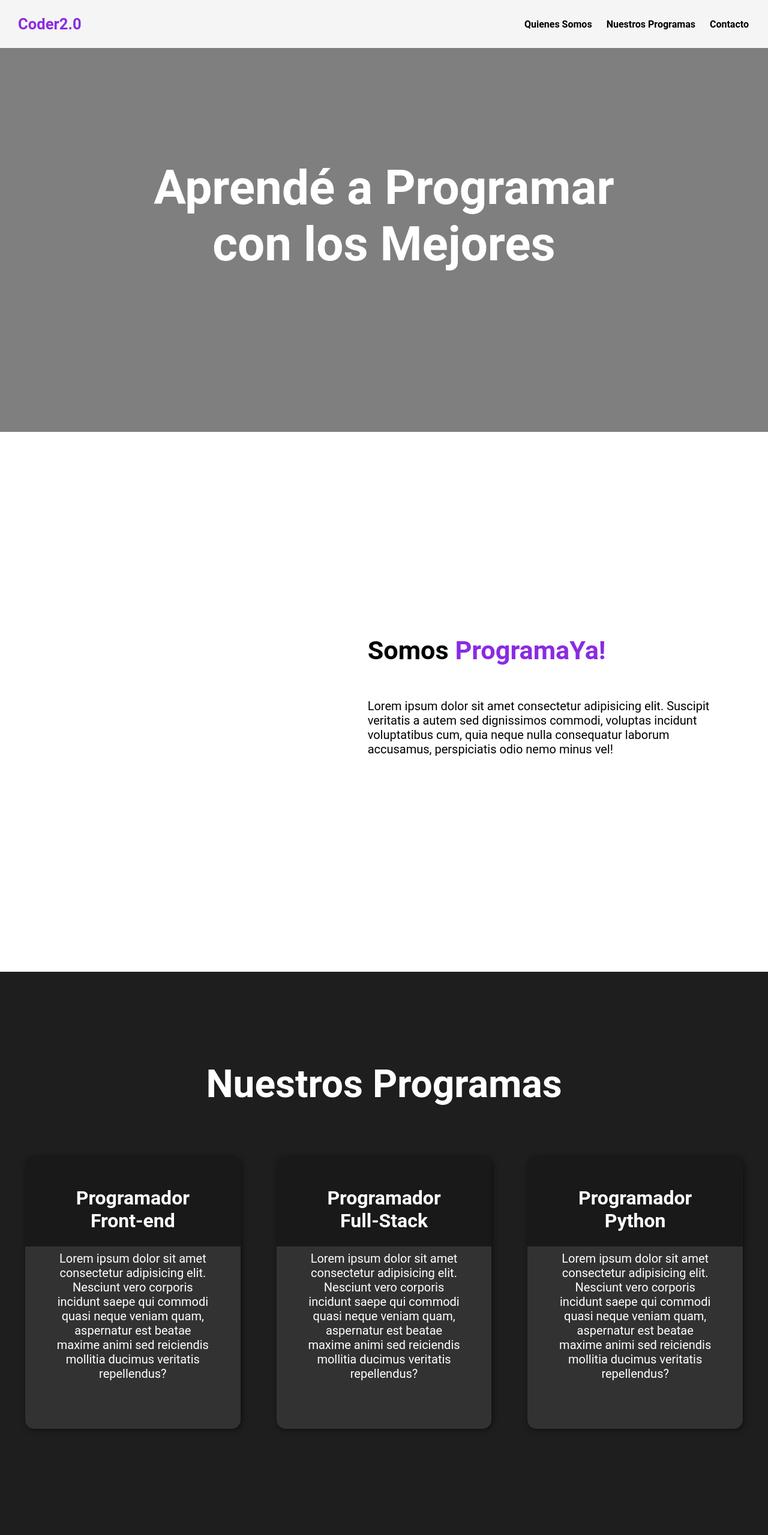
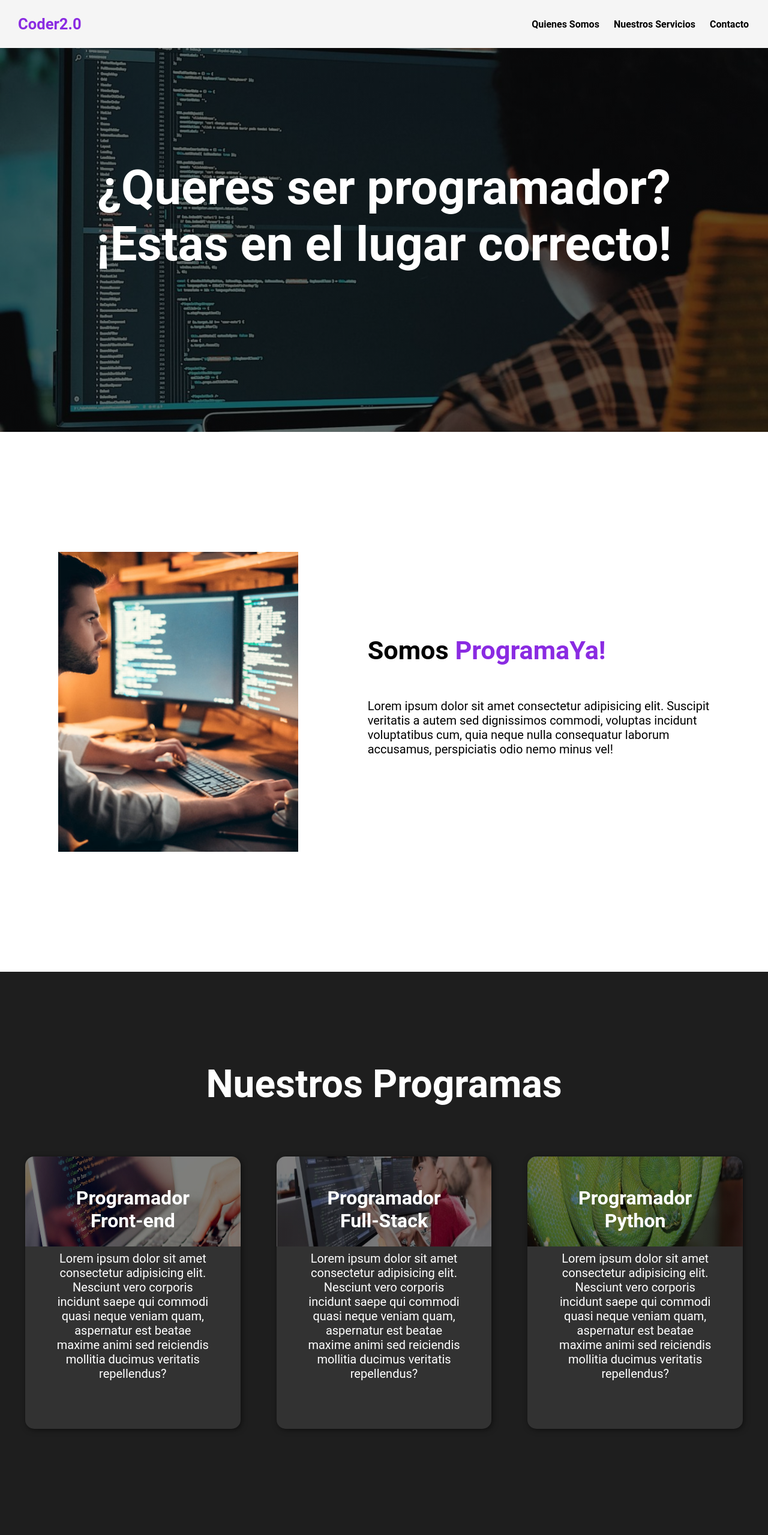
Before and after one commit to Tobiascng/PF-Cangas, a plain HTML site: page index.html in a window 1280 px wide. Shown: the top 2559 px of the page at 60% size. Drawn offline with Linux system fonts and the light colour scheme.

Commit message:
agregados de diseño

```diff
--- a/css/style.css
+++ b/css/style.css
@@ -75,7 +75,7 @@ header a:hover{
         rgba(0,0,0,0.5),
         rgba(0,0,0,0.5)
     )
-    ,url("media/hero.jpg");
+    ,url("../Assets/img2.jpg");
     background-repeat: no-repeat;
     background-size: cover;
     background-position: center center;
@@ -127,7 +127,7 @@ header a:hover{
         rgba(0,0,0,0.5),
         rgba(0,0,0,0.5)
     )
-    ,url("media/front-end.jpg");
+    ,url("../Assets/img3.jpg");
 
 }
 
@@ -137,7 +137,7 @@ header a:hover{
         rgba(0,0,0,0.5),
         rgba(0,0,0,0.5)
     )
-    ,url("media/full-stack.jpg");
+    ,url("../Assets/img4.jpg");
 }
 
 .carta:nth-child(3){
@@ -146,7 +146,7 @@ header a:hover{
         rgba(0,0,0,0.5),
         rgba(0,0,0,0.5)
     )
-    ,url("media/python.jpg");
+    ,url("../Assets/img5.jpg");
 
 }
 
@@ -237,7 +237,7 @@ footer .container{
     }
 
     #somos-proya .img-container{
-        background-image: url("media/somos-proya.jpg");
+        background-image: url("../Assets/img6.jpg");
         background-size: cover;
         background-position: center center;
         height: 500px;
@@ -277,7 +277,7 @@ footer .container{
             rgba(0,0,0,0.5),
             rgba(0,0,0,0.5)
         )
-        ,url("media/front-end-cropped.jpg");
+        ,url("../Assets/img7.jpg");
 
     }
 
@@ -287,7 +287,7 @@ footer .container{
             rgba(0,0,0,0.5),
             rgba(0,0,0,0.5)
         )
-        ,url("media/full-stack-cropped.jpg");
+        ,url("../Assets/img8.jpg");
     }
 
     .carta:nth-child(3){
@@ -296,12 +296,12 @@ footer .container{
             rgba(0,0,0,0.5),
             rgba(0,0,0,0.5)
         )
-        ,url("media/python-cropped.jpg");
+        ,url("../Assets/img9.jpg");
 
     }
 
     #caracteristicas{
-        background-image: url("media/background-2.jpeg");
+        background-image: url("../Assets/img1.jpeg");
         background-repeat: no-repeat;
         background-size: 500px 400px;
         background-position: calc(100vw - 500px) 120px;
--- a/index.html
+++ b/index.html
@@ -1,7 +1,7 @@
 <!DOCTYPE html>
-<html lang="en">
+<html lang="es">
 <head>
-    <title>ProgramaYa!</title>
+    <title>CoderHouse</title>
     <link rel="stylesheet" href="./css/style.css">
 </head>
 <body>
@@ -10,19 +10,18 @@
             <p class="logo">Coder2.0</p>
             <nav>
                 <a href="./pages/Nosotros.html">Quienes Somos</a>
-                <a href="./pages/Servicios.html">Nuestros Programas</a>
+                <a href="./pages/Servicios.html">Nuestros Servicios</a>
                 <a href="./pages/Contacto.html">Contacto</a>
             </nav>
         </div>
     </header>
     <section id="hero">
-        <h1>Aprendé a Programar <br>con los Mejores</h1>
+        <h1>¿Queres ser programador? <br>¡Estas en el lugar correcto!</h1>
     </section>
     <section id="somos-proya">
         <div class="container">
             <div class="img-container"></div>
             <div class="texto">
-
                 <h2>Somos <span class="color-acento">ProgramaYa!</span></h2>
                 <p>Lorem ipsum dolor sit amet consectetur adipisicing elit. Suscipit veritatis a autem sed dignissimos commodi, voluptas incidunt voluptatibus cum, quia neque nulla consequatur laborum accusamus, perspiciatis odio nemo minus vel!</p>
             </div>
```
Also changed, not shown: Assets/img1.jpeg (added), Assets/img2.jpg (added), Assets/img3.jpg (added), Assets/img4.jpg (added), Assets/img5.jpg (added), Assets/img6.jpg (added), Assets/img7.jpg (added), Assets/img8.jpg (added), Assets/img9.jpg (added).
